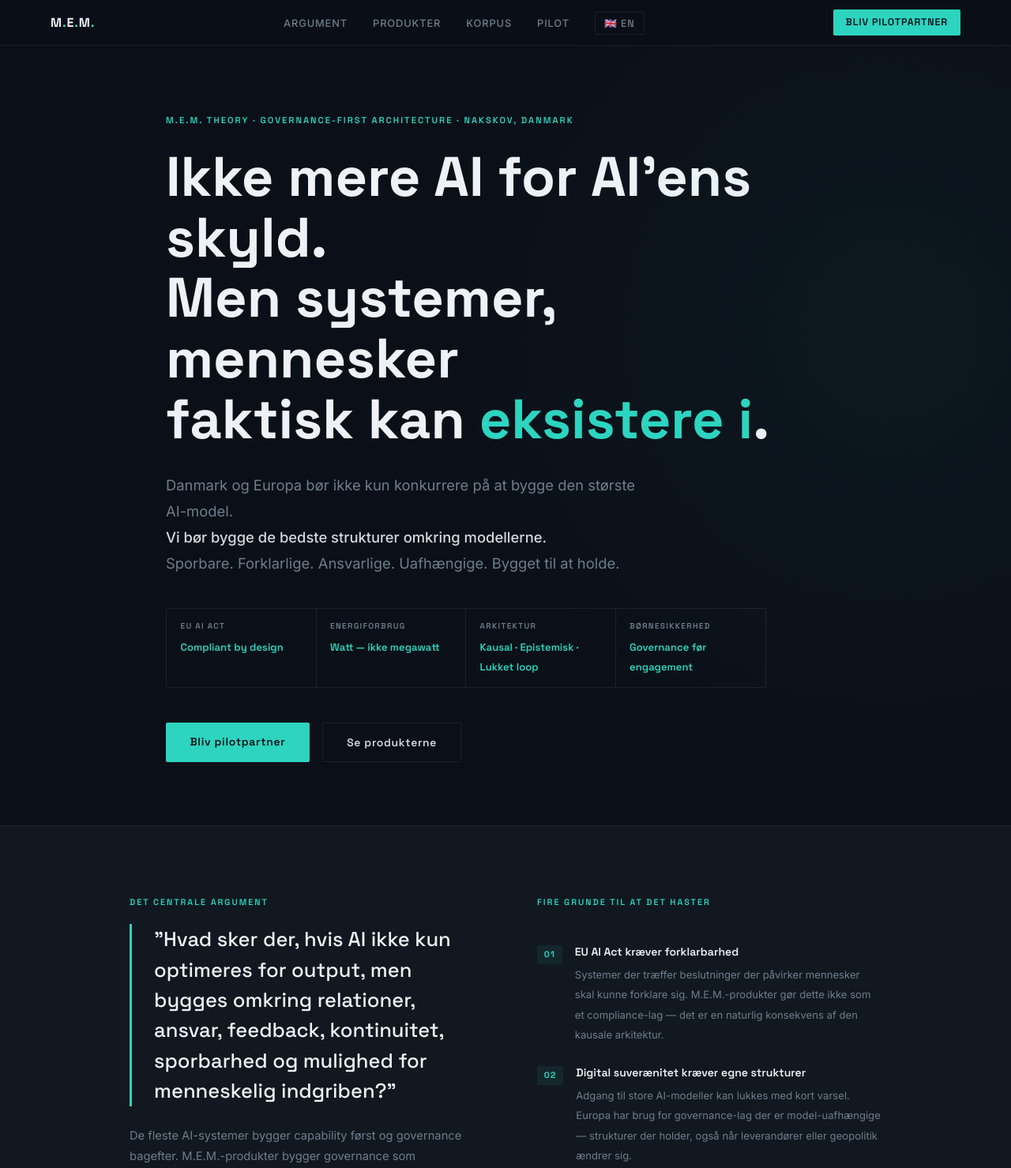
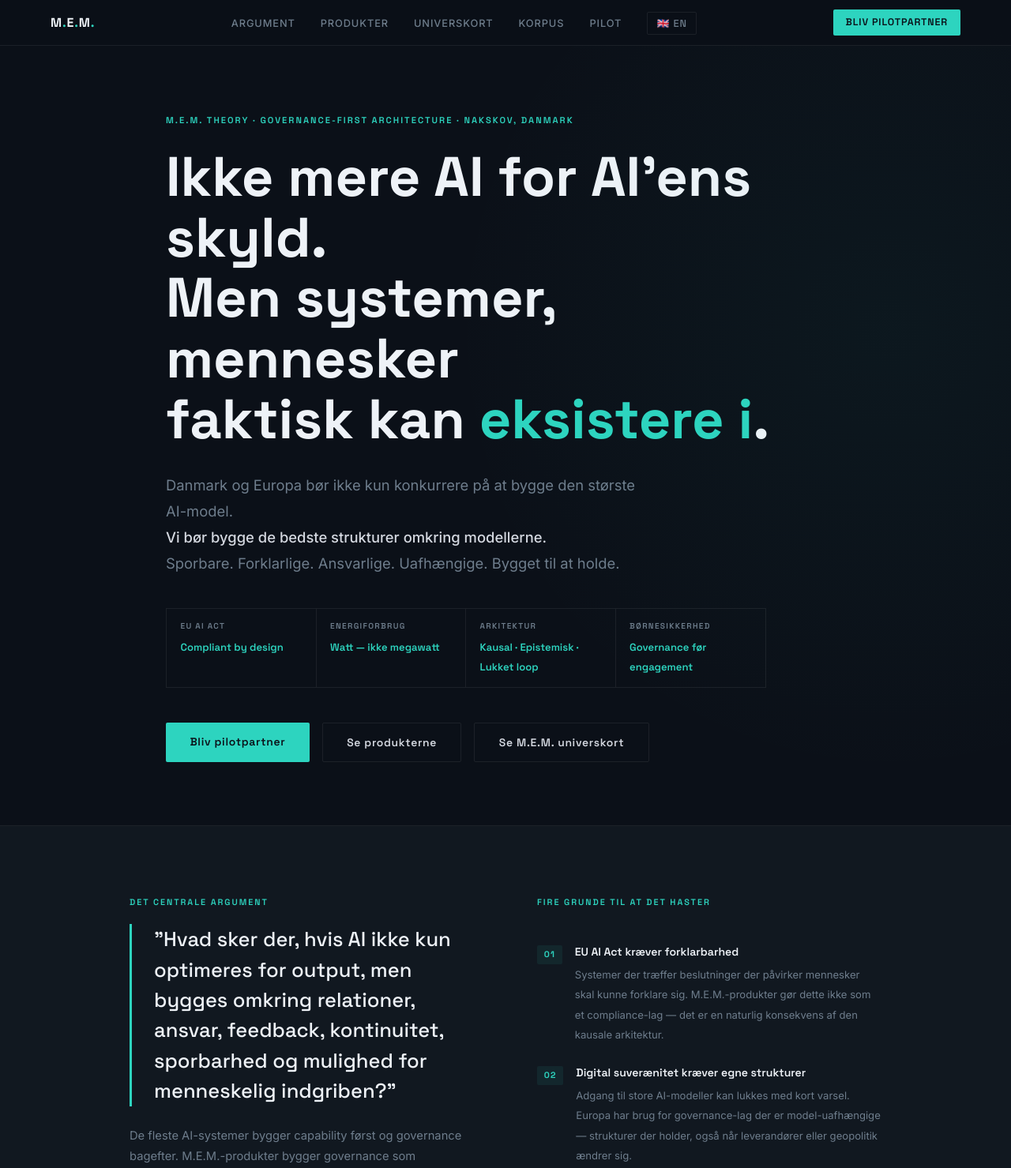
Before and after one commit to mem-teori/mem-teori.com, a plain HTML site: page index.html in a window 1280 px wide. Shown: the top 1479 px of the page at 79% size. Drawn offline with Linux system fonts and the light colour scheme.

Commit message:
Add files via upload

```diff
--- a/index.html
+++ b/index.html
@@ -175,6 +175,7 @@
   <ul class="nav-links">
     <li><a href="#argument">Argument</a></li>
     <li><a href="#produkter">Produkter</a></li>
+    <li><a href="https://mem-teori.github.io/etos-site/" target="_blank" rel="noopener">Universkort</a></li>
     <li><a href="#korpus">Korpus</a></li>
     <li><a href="#pilot">Pilot</a></li>
     <li><a href="/en" class="nav-lang">🇬🇧 EN</a></li>
@@ -202,6 +203,7 @@
     <div class="hero-actions">
       <a href="#pilot" class="btn btn-p">Bliv pilotpartner</a>
       <a href="#produkter" class="btn btn-g">Se produkterne</a>
+      <a href="https://mem-teori.github.io/etos-site/" target="_blank" rel="noopener" class="btn btn-g">Se M.E.M. universkort</a>
     </div>
   </div>
 </section>
@@ -541,8 +543,8 @@
       <div class="foot-links">
         <a href="https://zenodo.org/records/20728588" target="_blank" rel="noopener">Zenodo Korpus</a>
         <a href="https://zenodo.org/records/18910676" target="_blank" rel="noopener">CDP DOI</a>
-        <a href="https://mem-teori.github.io/etos-site/" target="_blank" rel="noopener">ETOS-site</a>
-        <a href="http://ai-constitution.now" target="_blank" rel="noopener">AI Constitution</a>
+        <a href="https://mem-teori.github.io/etos-site/" target="_blank" rel="noopener">M.E.M. Universkort</a>
+        <a href="https://ai-constitution.now/" target="_blank" rel="noopener">AI Constitution</a>
         <a href="mailto:m.e.m.teori@gmail.com">Kontakt</a>
       </div>
       <p class="foot-copy">© 2026 Maria Edlenborg Mortensen · M.E.M. Theory · Nakskov, Danmark · DOI 10.5281/zenodo.20728588</p>
```
